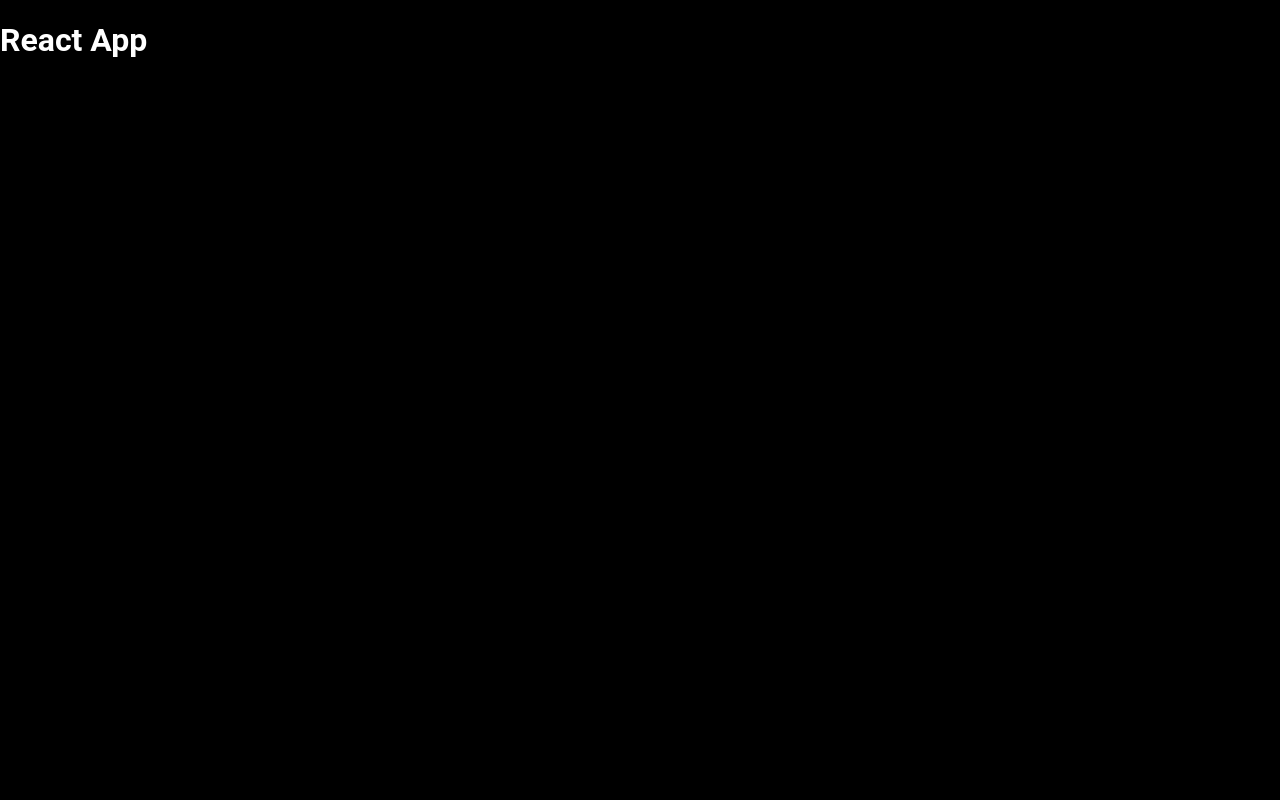
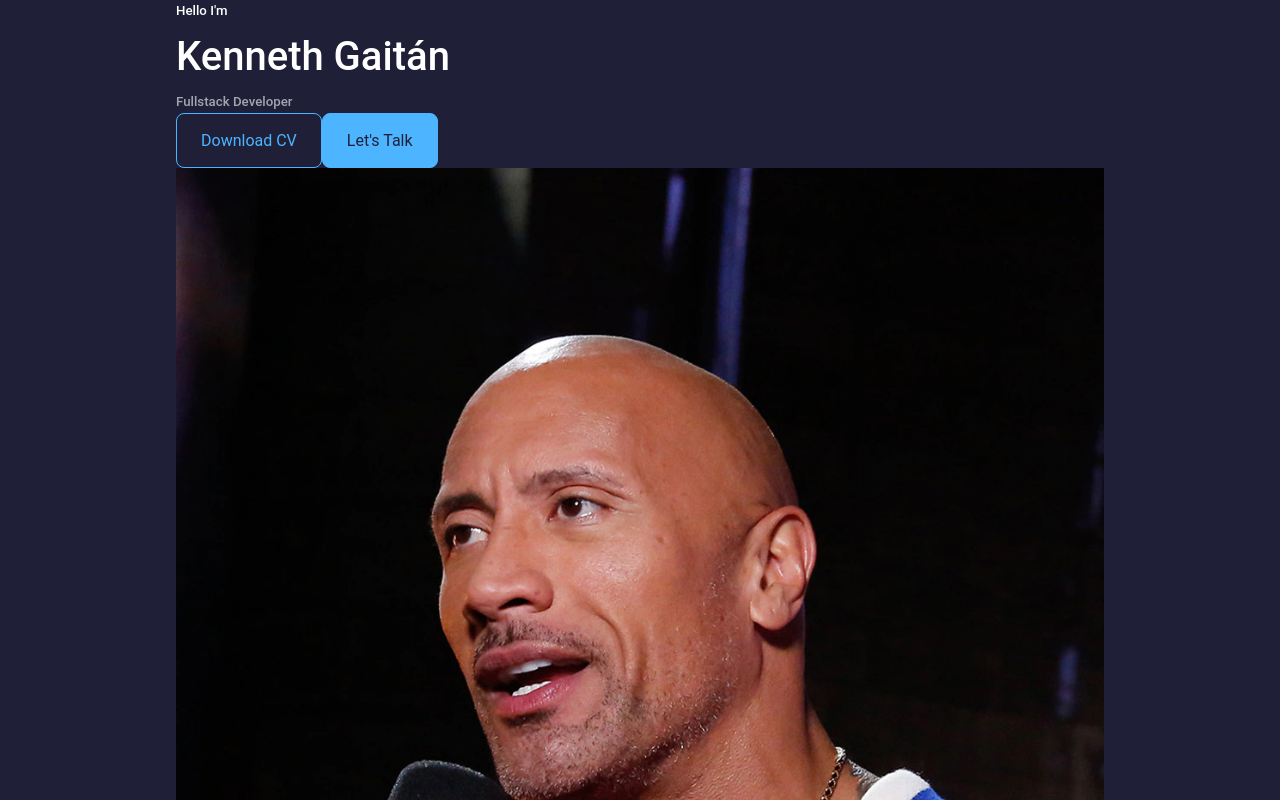
Before and after one commit to KennethJGR/Portafolio, a React (Vite) app: page / in a window 1280 px wide. Shown: the top 800 px of the page. Built offline with nearby package versions, Linux system fonts and the light colour scheme.

Commit message:
editing header

```diff
--- a/src/App.jsx
+++ b/src/App.jsx
@@ -1,10 +1,27 @@
 import { useState } from "react";
+import Header from "./components/Header";
+import Nav from "./components/Nav";
+import About from "./components/About";
+import Portafolio from "./components/Portafolio";
+import Footer from "./components/Footer";
+import Experience from "./components/Experience";
+import Services from "./components/Services";
+import Testimonial from "./components/Testimonial";
+import Contact from "./components/Contact";
 
 function App() {
   return (
-    <div className="App">
-      <h1>React App</h1>
-    </div>
+    <>
+      <Header />
+      <Nav />
+      <About />
+      <Experience />
+      <Services />
+      <Portafolio />
+      <Testimonial />
+      <Contact />
+      <Footer />
+    </>
   );
 }
 
--- /dev/null
+++ b/src/components/CTA.jsx
@@ -0,0 +1,17 @@
+import React from "react";
+import CV from "../assets/CV.pdf";
+
+const CTA = () => {
+    return (
+        <div className="cta">
+            <a href={CV} download="Kenneth Gaitan CV" className="btn">
+                Download CV
+            </a>
+            <a href="#contact" className="btn btn-primary">
+                Let's Talk
+            </a>
+        </div>
+    );
+};
+
+export default CTA;
--- a/src/components/Experience.jsx
+++ b/src/components/Experience.jsx
@@ -1,5 +1,5 @@
 import React from 'react'
-import styles from '../styles/expirience.css'
+import styles from '../styles/experience.css'
 
 
 const Experience = () => {
--- a/src/components/Header.jsx
+++ b/src/components/Header.jsx
@@ -1,10 +1,29 @@
-import React from 'react'
-import styles from '../styles/header.css'
+import React from "react";
+import CTA from "./CTA";
+import HeaderSocials from "./HeaderSocials";
+import styles from "../styles/header.css";
+import me from "../assets/me.jpeg";
 
 const Header = () => {
   return (
-    <div>Header</div>
-  )
-}
+    <header>
+      <div className="container header__container">
+        <h5>Hello I'm</h5>
+        <h1>Kenneth Gaitán </h1>
+        <h5 className="text-light">Fullstack Developer</h5>
+        <CTA />
 
-export default Header
+        <div className="me">
+          <img src={me} alt="photo-me" className="" />
+        </div>
+
+        <a href="#contact" className="scroll-down">
+          scroll down
+        </a>
+        <HeaderSocials />
+      </div>
+    </header>
+  );
+};
+
+export default Header;
--- /dev/null
+++ b/src/components/HeaderSocials.jsx
@@ -0,0 +1,13 @@
+import React from "react";
+
+const HeaderSocials = () => {
+    return (
+        <div>
+            <a href="https:linkedin.com" target="_blank" className="social"></a>{" "}
+            <a href="https:github.com" target="_blank" className="social"></a>{" "}
+            <a href="https:linkedin.com" target="_blank" className="social"></a>
+        </div>
+    );
+};
+
+export default HeaderSocials;
--- a/src/index.css
+++ b/src/index.css
@@ -1,8 +1,138 @@
-body{
-    background-color: black;
-    font-family: 'Roboto', sans-serif;
-    font-size: 16px;
-    color: #ffffff;
+* {
+    box-sizing: border-box;
     margin: 0;
     padding: 0;
+    border: 0;
+    outline: 0;
+    list-style: none;
+    text-decoration: none;
 }
+
+:root {
+    --color-bg: #1f1f38;
+    --color-bg-variant: #2c2c6c;
+    --color-primary: #4db5ff;
+    --color-primary-variant: rgba(77, 181, 255, 0.4);
+    --color-white: #fff;
+    --color-light: rgba(255, 255, 255, 0.6);
+
+    --transition: all 0.4s ease-in-out;
+
+    --container-width-lg: 75%;
+    --container-width-md: 86%;
+    --container-width-sm: 90%;
+}
+
+html {
+    scroll-behavior: smooth;
+}
+
+::-webkit-scrollbar {
+    display: none;
+}
+
+body {
+    background-color: var(--color-bg);
+    color: var(--color-white);
+    font-family: "Roboto", sans-serif;
+    line-height: 1.7;
+}
+
+/***General css***/
+.container {
+    width: var(--container-width-lg);
+    margin: 0 auto;
+    padding: 0 1rem;
+}
+
+h1,
+h2,
+h3,
+h4,
+h5 {
+    font-weight: 500;
+}
+
+h1 {
+    font-size: 2.5rem;
+}
+
+section {
+    margin-top: 8rem;
+}
+
+section>h2,
+section>h5 {
+    text-align: center;
+    color: var(--color-light);
+}
+
+section>h2 {
+    color: var(--color-primary);
+    margin-bottom: 3rem;
+}
+
+.text-light {
+    color: var(--color-light);
+}
+
+a {
+    color: var(--color-primary);
+    transition: var(--transition);
+}
+
+a:hover {
+    color: var(--color-white);
+}
+
+.btn {
+    width: max-content;
+    display: inline-block;
+    padding: 0.8rem 1.5rem;
+    border-radius: 0.5rem;
+
+    color: var(--color-primary);
+
+    transition: var(--transition);
+    cursor: pointer;
+    border: 1px solid var(--color-primary);
+}
+
+.btn:hover {
+    background: var(--color-white);
+    color: var(--color-bg);
+    border-color: transparent;
+}
+
+.btn-primary {
+    background: var(--color-primary);
+    color: var(--color-bg);
+}
+
+img {
+    display: block;
+    width: 100%;
+    object-fit: cover;
+}
+
+/**Medium devices**/
+@media screen and (max-width: 1024px) {
+    .container {
+        width: var(--container-width-md);
+    }
+
+    section {
+        margin-top: 6rem;
+    }
+}
+
+/**Small devices**/
+@media screen and (max-width: 768px) {
+    .container {
+        width: var(--container-width-sm);
+    }
+
+    section>h2 {
+        margin-bottom: 2rem;
+    }
+}
```
Also changed, not shown: src/assets/me.jpeg (added), 1 other file (tests, documents, lock files or other folders).
